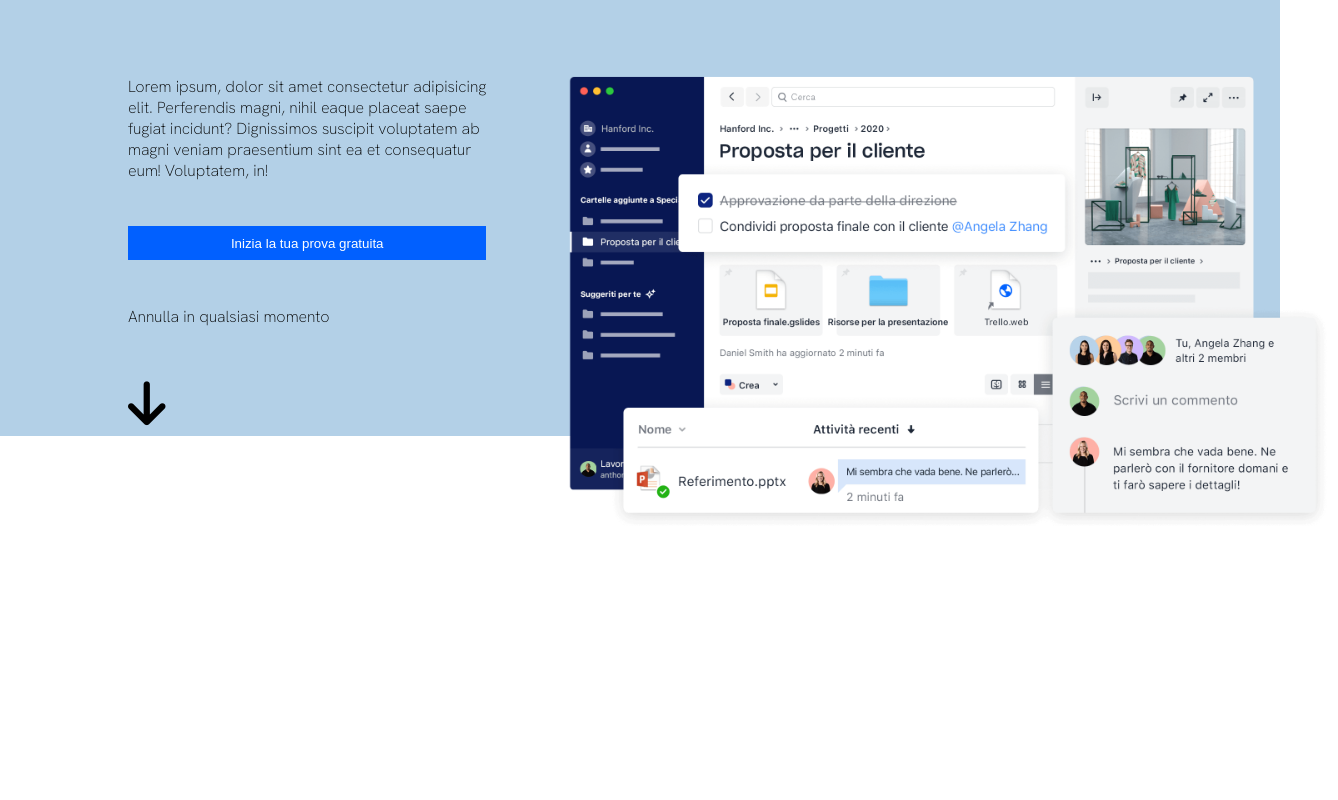
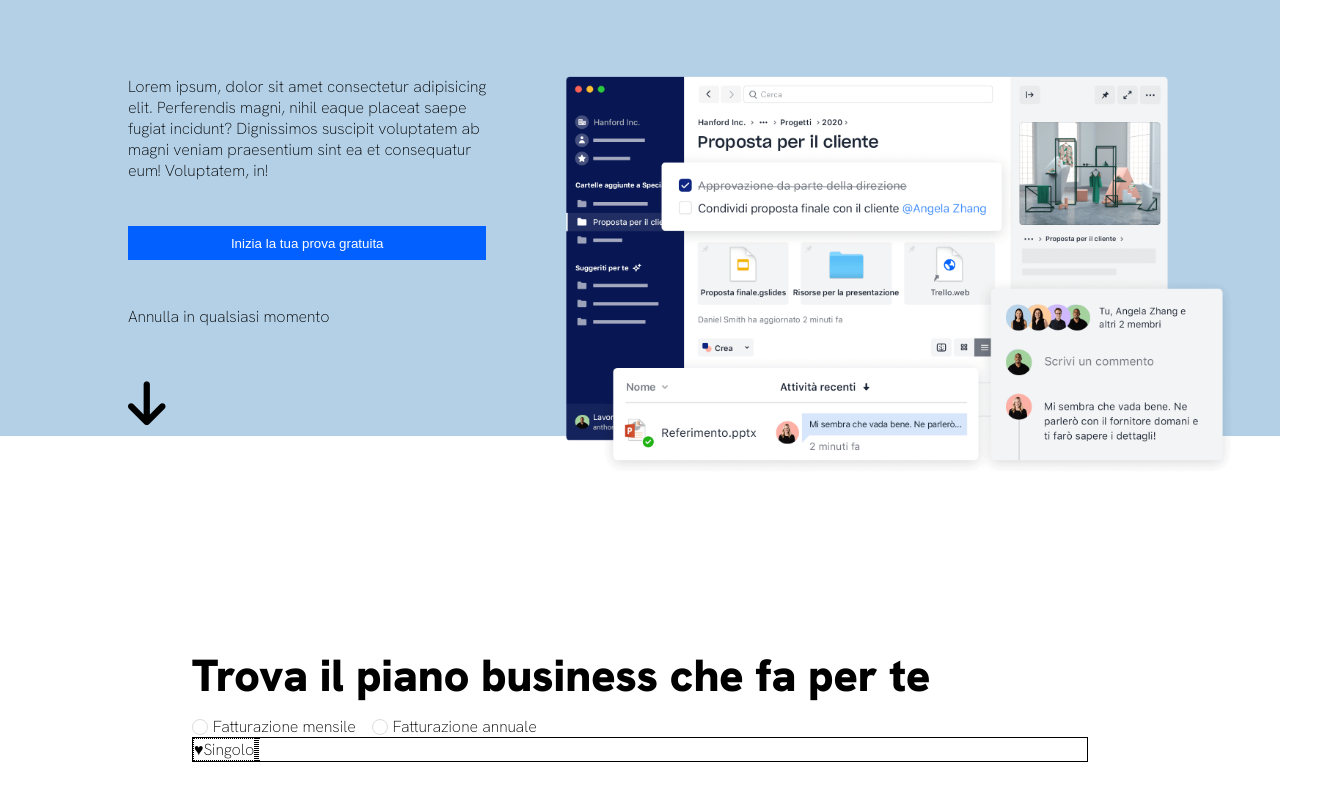
Before and after one commit to Samuelimmerso/htmlcss-dropbox, a plain HTML site: page index.html in a window 1280 px wide. Shown: the part 356-1156 px from the top of the page, 1338 px wide, since content can reach past the window. Before the commit the page ends 882 px from the top, so only its background shows below. Drawn offline with Linux system fonts and the light colour scheme.

Commit message:
main develop

```diff
--- a/css/generics.css
+++ b/css/generics.css
@@ -7,3 +7,13 @@ button.whitebtn{
     background-color: white;
     color: black;
 }
+
+h1{
+    font-size: 80px;
+    line-height: 80px;
+}
+
+h2{
+    font-size: 45px;
+    line-height: 80px;
+}
--- a/css/style.css
+++ b/css/style.css
@@ -16,6 +16,13 @@ button{
     border-radius: 0;
     border-width: 0;
     border-color: currentColor;
+}
+
+main{
+    display: flex;
+    flex-direction: column;
+    justify-content: center;
+    margin: 25vh 15vw;
 }
 
 
@@ -57,16 +64,6 @@ nav a{
     position: relative;
 }
 
-/* title */
-.jumbotitle{
-    font-size: 40px;
-    font-weight: bolder;
-}
-
-.jumbotitle h1{
-    line-height: 80px;
-}
-
 /* jumbotron call to action */
 .jumbo-underground{
     position: relative;
@@ -89,6 +86,62 @@ nav a{
 
 .jumboimage img{
     position: absolute;
-    width: 800px;
+    width: 55vw;
     left: 40%;
 }
+
+/* main section */
+
+main .checkbox-plan{
+    width: 1rem;
+    height: 1rem;
+    background-color: white;
+    border: 1px gainsboro solid;
+    border-radius: 50%;
+}
+
+/* plan selection */
+.checkbox-plan:hover{
+    cursor: pointer;
+}
+
+.checkbox-plan:active{
+    animation: select .1s linear infinite;
+}
+
+@keyframes select {
+    0%{
+        border: 4.5px #0160FF solid;
+    }
+
+    100%{
+        border: 4.5px #0160FF solid;
+    }
+}
+
+.plan-container, .plan{
+    display: flex;
+    align-items: center;
+}
+
+.plan-container{
+    gap: 1rem;
+}
+
+.plan{
+    gap: .3rem;
+}
+
+/* plan column */
+
+.plan-column{
+    display: flex;
+    border: 1px black solid;
+}
+
+.plantype{
+    display: flex;
+    flex-direction: column;
+    max-width: 30%;
+    border: 1px black dotted;
+}
--- a/index.html
+++ b/index.html
@@ -66,8 +66,42 @@
                     </div>
                 </div>
             </div>
+    </header>
 
-    </header>
+    <!-- main section -->
+    <main>
+        <!-- main title -->
+        <h2>Trova il piano business che fa per te</h2>
+
+        <!-- checkbox -->
+        <section class="plan-container">
+            <div class="plan">
+                <div class="checkbox-plan" id=""></div>
+                <span>Fatturazione mensile</span>
+            </div>
+
+            <div class="plan">
+                <div class="checkbox-plan" id=""></div>
+                <span>Fatturazione annuale</span>
+            </div>
+        </section>
+
+        <!-- plan column -->
+        <section class="plan-column">
+            <div class="plantype">
+                <span class="type">&hearts;Singolo</span>
+
+                <div class="plan-details">
+                    <div class="plan-details-top"></div>
+                    <div class="plan-details-top"></div>
+                </div>
+
+            </div>
+            <div class="plantype"></div>
+            <div class="plantype"></div>
+        </section>
+
+    </main>
 
 
 
```
